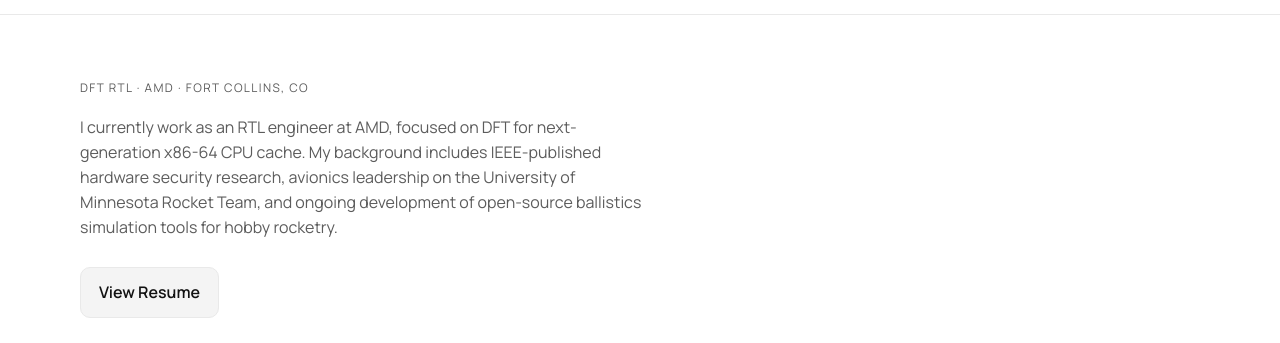
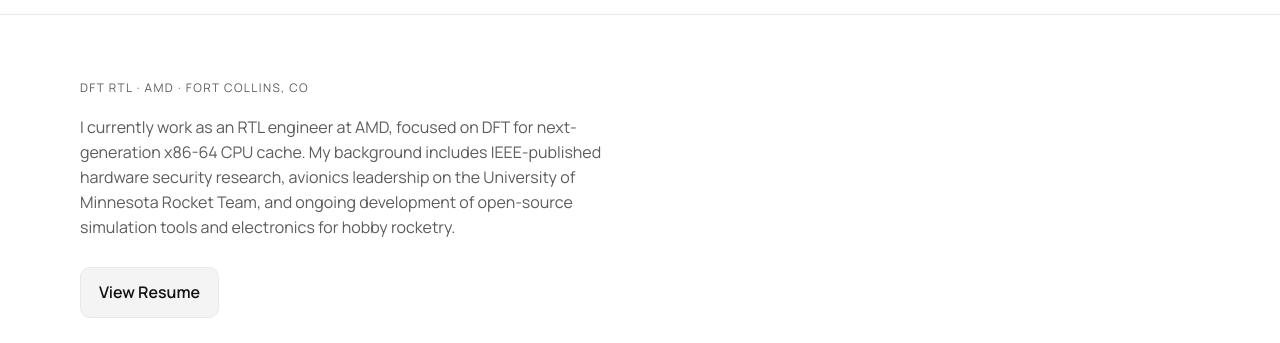
Before and after one commit to cfanderson999/cfanderson999.github.io, a plain HTML site: page index.html in a window 1280 px wide. Shown: the part 58-401 px from the top of the page. Drawn offline with Linux system fonts and the light colour scheme.

Commit message:
Update hero blurb wording

```diff
--- a/index.html
+++ b/index.html
@@ -36,7 +36,7 @@
           I currently work as an RTL engineer at AMD, focused on DFT for
           next-generation x86-64 CPU cache. My background includes IEEE-published hardware
           security research, avionics leadership on the University of Minnesota Rocket
-          Team, and ongoing development of open-source ballistics simulation tools for hobby rocketry.
+          Team, and ongoing development of open-source simulation tools and electronics for hobby rocketry.
         </p>
         <div class="cta-row">
           <a class="btn btn-ghost" href="files/Carl_Anderson_Resume.pdf" target="_blank" rel="noopener">View Resume</a>
```
